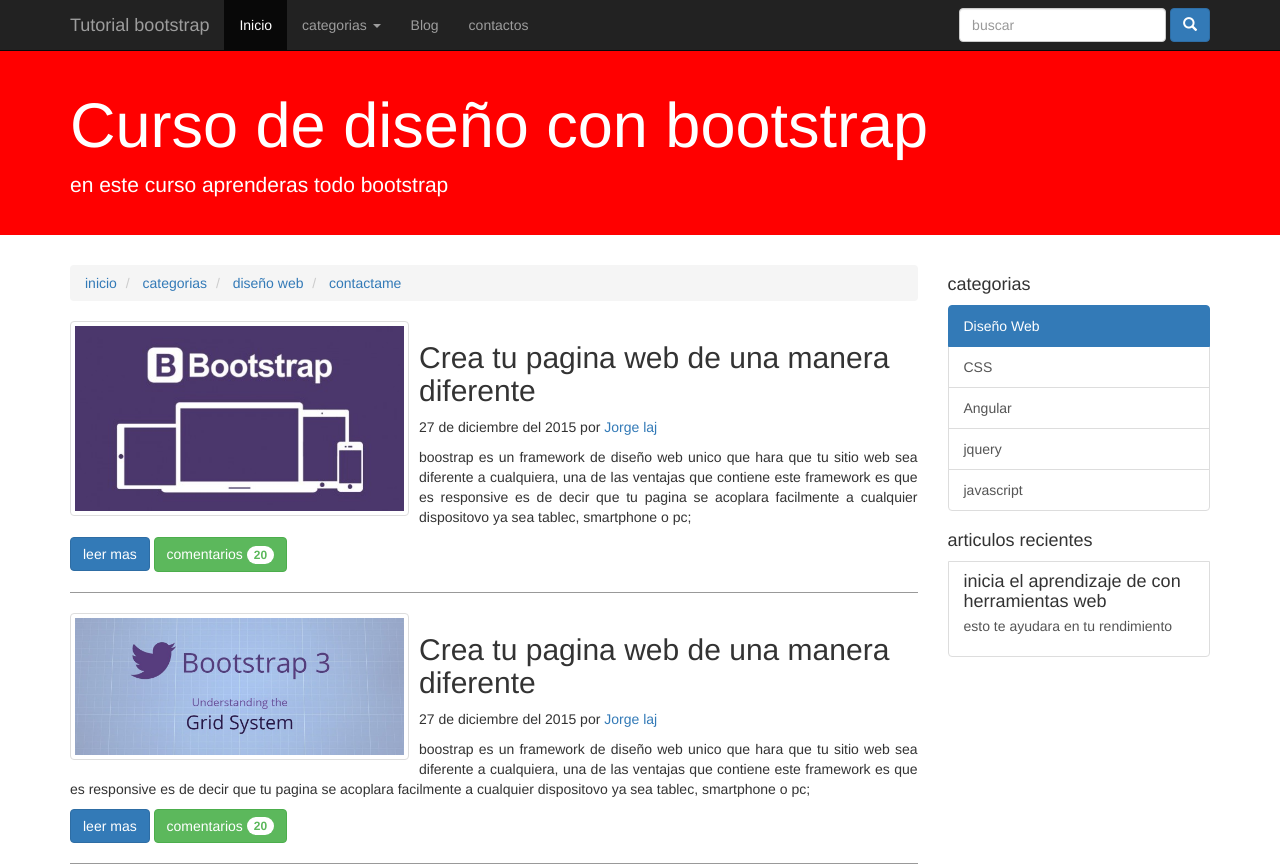
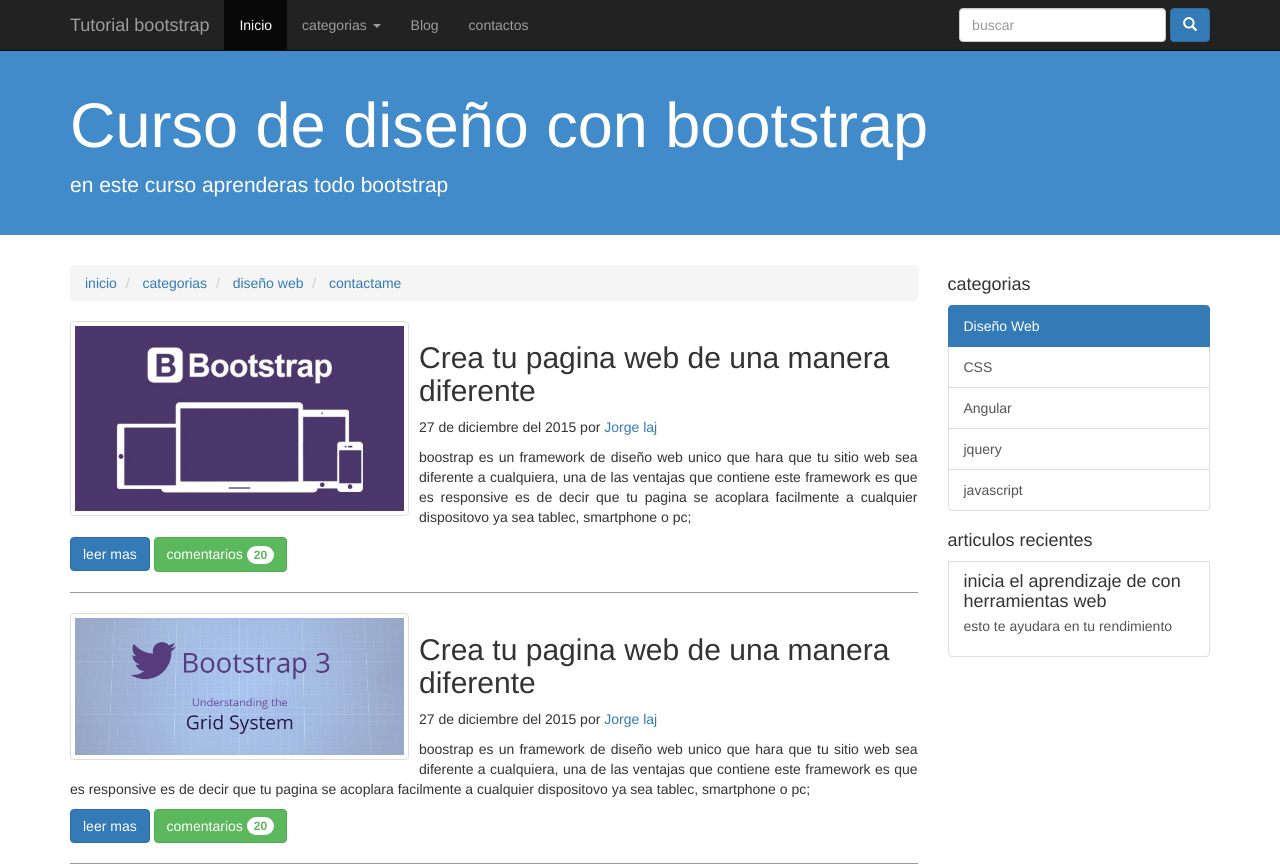
Before and after one commit to Jorgelg13/TestBootstrap.github.io, a plain HTML site: page index.html in a window 1280 px wide. Shown: the top 867 px of the page. Drawn offline with Linux system fonts and the light colour scheme.

Commit message:
prueba de pagina

```diff
--- a/css/estilos.css
+++ b/css/estilos.css
@@ -2,7 +2,7 @@
   margin-bottom: 0;
 }
 .jumbotron{
-  background: red;
+  background: #428BCA;
   color: #fff;
   padding: 20px 0;
 }
```
